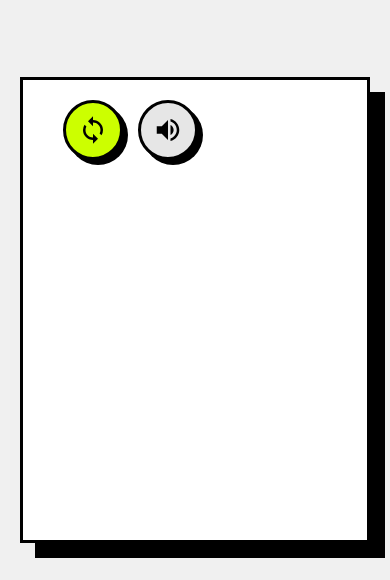
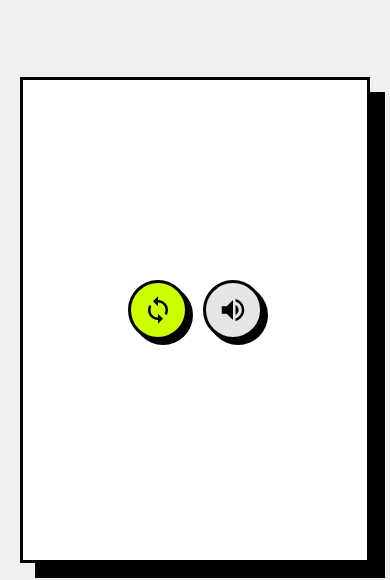
Before and after one commit to softrockpizza/softrockpizza.github.io, a plain HTML site: page index.html in a window 390 px wide. Shown: the part 286-866 px from the top of the page. Drawn offline with nearby package versions, Linux system fonts and the light colour scheme.

Commit message:
Update index.html

```diff
--- a/index.html
+++ b/index.html
@@ -216,11 +216,10 @@
             box-shadow: 15px 15px 0px var(--ink-color);
             padding: 40px;
             min-height: 400px;
-            position: relative;
-            /* Flex layout by default for desktop to center text */
             display: flex;
             align-items: center;
             justify-content: center;
+            position: relative;
         }
 
         .poem-content {
@@ -228,36 +227,26 @@
             line-height: 1.6;
             white-space: pre-wrap;
             font-weight: 400;
-            width: 100%; /* Ensure text container takes space */
         }
 
         /* --- CONTROLS STYLING --- */
         .poem-controls {
             position: absolute;
-            left: -80px; /* DESKTOP: Hanging in left margin */
+            left: -80px;
             top: 0;
             display: flex;
-            flex-direction: column; /* DESKTOP: Stacked vertically */
+            flex-direction: column;
             gap: 15px;
             z-index: 5;
         }
 
-        /* MOBILE/TABLET ADJUSTMENT (Prevents Overlap) */
-        @media (max-width: 900px) {
-            .poem-window {
-                /* On mobile, we switch to BLOCK layout.
-                   This allows the buttons to sit 'on top' of the text physically */
-                display: block;
-                padding-top: 20px;
-            }
-
+        @media (max-width: 1000px) {
             .poem-controls {
-                position: static; /* Remove absolute positioning */
-                flex-direction: row; /* Side by side buttons */
-                justify-content: flex-start;
-                margin-bottom: 30px; /* Physical space between buttons and poem */
-                left: auto;
-                top: auto;
+                position: relative;
+                left: 0;
+                top: 0;
+                flex-direction: row;
+                margin-bottom: 20px;
             }
         }
 
@@ -579,4 +568,19 @@
                 gridItem.appendChild(img);
                 imageGrid.appendChild(gridItem);
                 gridItem.addEventListener('mouseenter', () => cursor.classList.add('hovering'));
-                gridIte
+                gridItem.addEventListener('mouseleave', () => cursor.classList.remove('hovering'));
+                gridItem.addEventListener('click', () => {
+                    if(img.style.display !== "none") {
+                        lightboxImage.src = img.src;
+                        imageLightbox.classList.add('active');
+                    }
+                });
+            }
+            imageLightbox.addEventListener('click', () => {
+                imageLightbox.classList.remove('active');
+            });
+        }
+
+        // --- 5. POEM GENERATOR & READER ---
+        const poemContent = document.getElementById('poem-content');
+        const reloadBtn = document.getElementB
```
